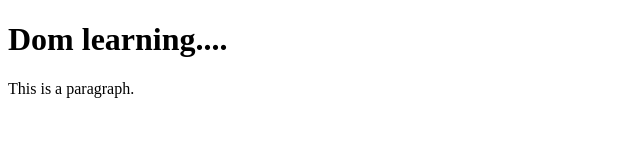
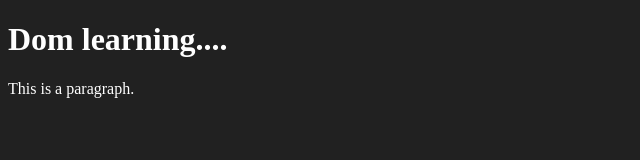
Before and after one commit to Aryan8739/JavaScript-Basics, a plain HTML site: page DOM/one.html in a window 1280 px wide. Shown: the whole page, without its empty margins (0-640 px from the left). Drawn offline with Linux system fonts and the light colour scheme.

Commit message:
dom modified

```diff
--- a/DOM/one.html
+++ b/DOM/one.html
@@ -3,12 +3,28 @@
 <head>
     <meta charset="UTF-8">
     <title>DOM Learning</title>
+    <style>
+    .bg{
+        background-color: #212121;
+        color : #ffff;
+    }
+    </style>
+
 </head>
-<body>
-    <div class="bg">
-        <h1 class = "heading">Dom learning....</h1>
+<body class="bg">
+    <div >
+        <h1 id = "title" class = "heading">Dom learning....
+            <span style='display:none;'> test text </span>
+        </h1>
+
         <p class="para">This is a paragraph.</p>
     </div>
 
 </body>
 </html>
+
+<!-- title.innerText  displays all the text including hidden -->
+<!-- title.textContent only displays the text on the page -->
+
+<!-- document.querySelector()  -->
+<!-- document.querySelectorAll()  -->
```
